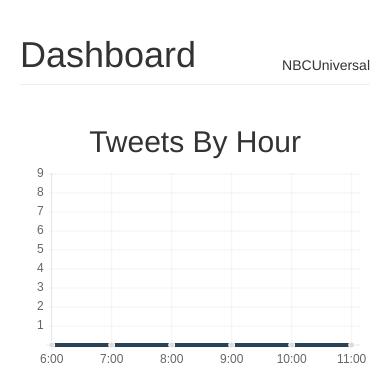
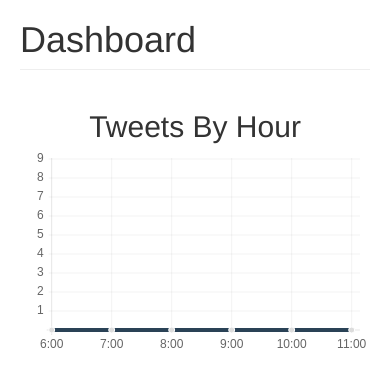
Before and after one commit to jarrydlee/SocialMoveTracker, a Django app: page / in a window 390 px wide. Shown: the top 374 px of the page. Run offline with Django 3.2, Linux system fonts and the light colour scheme; data that the repository does not hold is empty; some libraries are stand-ins or nearby versions.

Commit message:
Updated UI V1.12

```diff
--- a/templates/index.html
+++ b/templates/index.html
@@ -22,8 +22,8 @@
 <div class="container-fluid">
     <div class="row">
         <div class="col-sm-3 col-md-2 sidebar">
-            <a class="center-block" href="#" onClick="window.location.reload( true );">
-                <h3 style="color: white" class="text-center">Movies</h3>
+            <a class="center-block" href="#" onclick="window.location.reload( true );" style="padding-top: 4px;">
+                <h5 style="color: white" class="text-center">NBCUniversal</h5>
                 <hr style="color: white">
             </a>
             <ul id="movieSidebar" class="nav nav-sidebar">
@@ -33,12 +33,9 @@
         </div>
 
 
-        <div class="col-sm-9 col-sm-offset-3 col-md-10 col-md-offset-2 main" style="margin-top: 15px;">
+        <div class="col-sm-9 col-sm-offset-3 col-md-10 col-md-offset-2 main">
             <row>
-                <p class="pull-right" style="padding-top: 20px;">NBCUniversal</p>
-
                 <h1 class="page-header">Dashboard</h1>
-
             </row>
 
 
```
